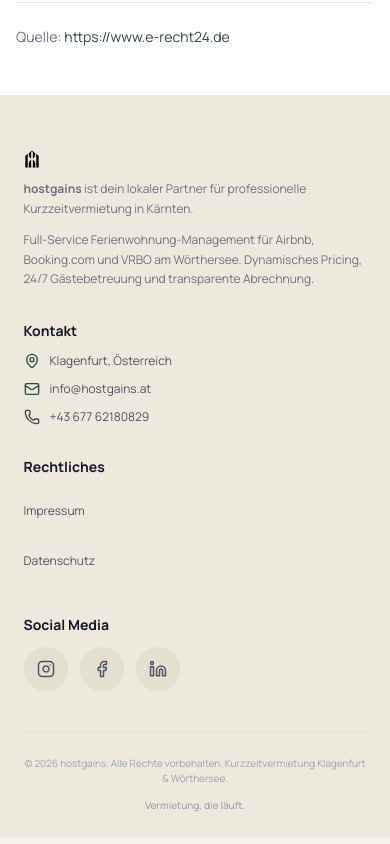
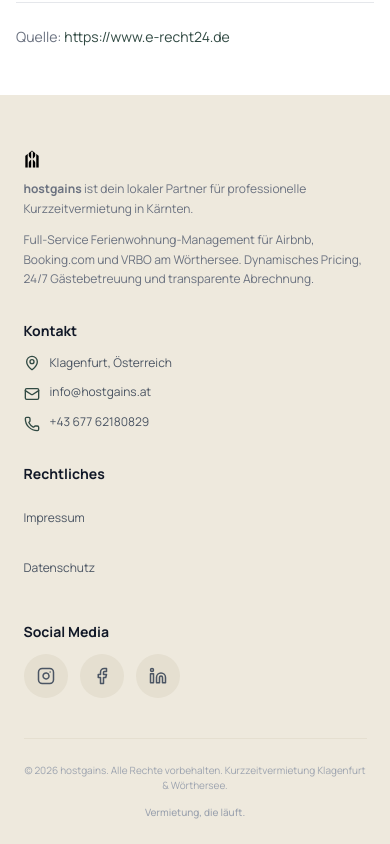
Before and after one commit to hostgains1/website, a React (Vite) app: page /datenschutz in a window 390 px wide. Shown: the part 9147-9991 px from the top of the page. Built offline with nearby package versions, Linux system fonts and the light colour scheme.

Commit message:
Revert "Footer: Equal spacing with space-y-3 for all contact items"
This reverts commit 07e6c39b3134104c16a739b05baee391302ae960.

```diff
--- a/components/Footer.tsx
+++ b/components/Footer.tsx
@@ -35,20 +35,30 @@
           <nav aria-label="Kontaktinformationen">
             <h2 className="font-bold text-gray-900 mb-3 sm:mb-4 text-sm sm:text-base">Kontakt</h2>
             <address className="not-italic">
-              <ul className="text-gray-600 text-xs sm:text-sm space-y-3" role="list">
-                <li className="flex items-center gap-2.5">
-                  <MapPin size={16} className="shrink-0 text-hostgains" aria-hidden="true" />
-                  <span>Klagenfurt, Österreich</span>
+              <ul className="text-gray-600 text-xs sm:text-sm" role="list">
+                <li className="flex items-start gap-2.5">
+                  <MapPin size={16} className="mt-0.5 shrink-0 text-hostgains" aria-hidden="true" />
+                  <span className="leading-relaxed whitespace-nowrap">
+                    Klagenfurt, Österreich
+                  </span>
                 </li>
-                <li className="flex items-center gap-2.5">
-                  <Mail size={16} className="shrink-0 text-hostgains" aria-hidden="true" />
-                  <a href="mailto:info@hostgains.at" className="hover:text-hostgains transition-colors">
+                <li className="flex items-start gap-2.5 mt-3">
+                  <Mail size={16} className="mt-0.5 shrink-0 text-hostgains" aria-hidden="true" />
+                  <a
+                    href="mailto:info@hostgains.at"
+                    className="hover:text-hostgains transition-colors"
+                    aria-label="E-Mail an hostgains senden: info@hostgains.at"
+                  >
                     info@hostgains.at
                   </a>
                 </li>
-                <li className="flex items-center gap-2.5">
-                  <Phone size={16} className="shrink-0 text-hostgains" aria-hidden="true" />
-                  <a href="tel:+4367762180829" className="hover:text-hostgains transition-colors">
+                <li className="flex items-start gap-2.5 mt-3">
+                  <Phone size={16} className="mt-0.5 shrink-0 text-hostgains" aria-hidden="true" />
+                  <a
+                    href="tel:+4367762180829"
+                    className="hover:text-hostgains transition-colors"
+                    aria-label="hostgains anrufen: +43 677 62180829"
+                  >
                     +43 677 62180829
                   </a>
                 </li>
```
